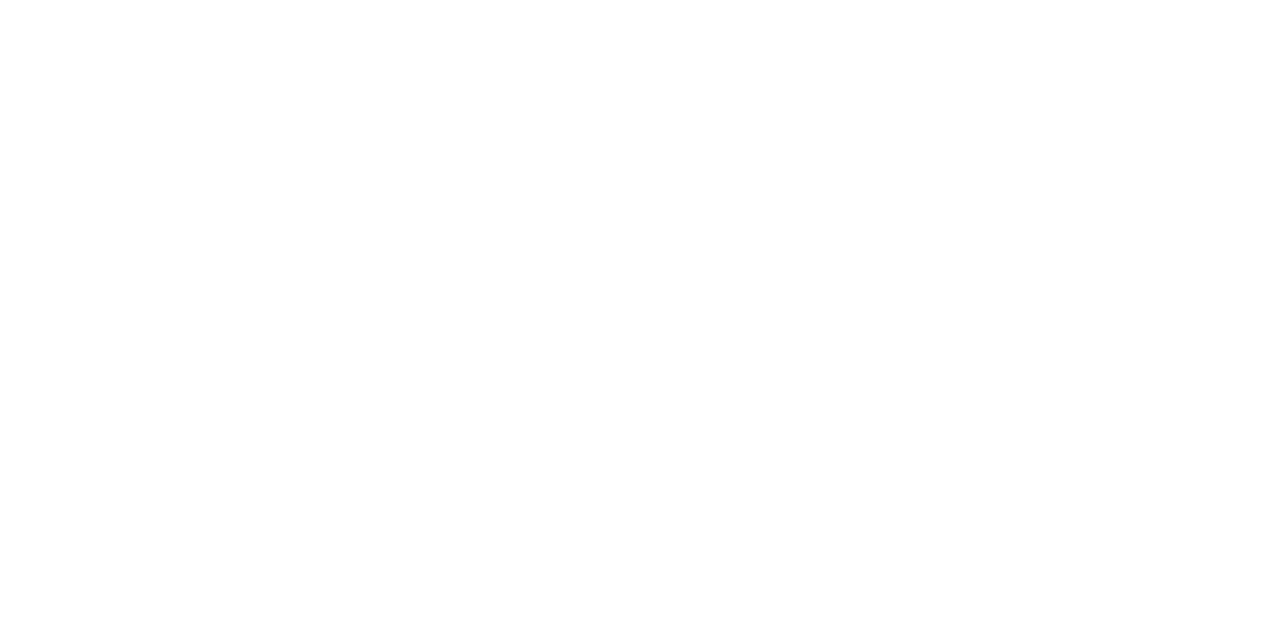
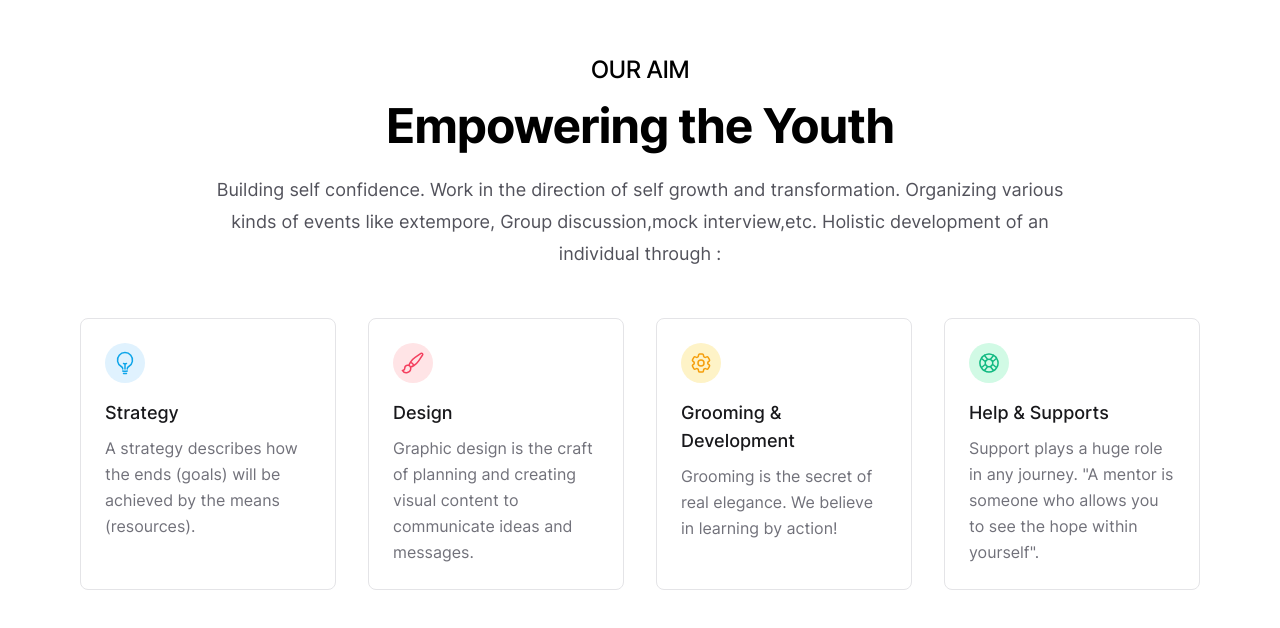
Before and after one commit to SamarthTMSL/website, a Next.js app: page / in a window 1280 px wide. Shown: the part 1363-1991 px from the top of the page. Before the commit the page ends 1225 px from the top, so only its background shows below. Built offline with nearby package versions, Linux system fonts and the light colour scheme.

Commit message:
feat: add our aim section

```diff
--- a/src/pages/index.tsx
+++ b/src/pages/index.tsx
@@ -1,5 +1,11 @@
 import Button from "@/components/Button";
 import Hero from "@/components/Hero";
+import {
+  Cog6ToothIcon,
+  LifebuoyIcon,
+  LightBulbIcon,
+  PaintBrushIcon,
+} from "@heroicons/react/24/outline";
 import type { NextPage } from "next";
 
 const Home: NextPage = () => {
@@ -32,6 +38,88 @@
           </div>
         </div>
       </div>
+      <div id="aim" className="relative px-6 sm:-scroll-m-20 lg:px-8">
+        <div className="mx-auto max-w-6xl pt-20 pb-32 sm:pt-48 sm:pb-40">
+          <div>
+            <div>
+              <div data-aos="fade-up" className="mx-auto max-w-4xl">
+                <h1 className="pb-4 text-center text-lg font-medium tracking-tight sm:text-2xl">
+                  OUR AIM
+                </h1>
+                <h1 className="text-center text-4xl font-bold tracking-tight sm:text-5xl">
+                  Empowering the Youth
+                </h1>
+                <p className="mt-6 text-center text-lg leading-8 text-zinc-600">
+                  Building self confidence. Work in the direction of self growth
+                  and transformation. Organizing various kinds of events like
+                  extempore, Group discussion,mock interview,etc. Holistic
+                  development of an individual through :
+                </p>
+              </div>
+
+              <div className="mt-8 flex flex-wrap space-y-6 sm:space-y-0">
+                <div data-aos="zoom-in" className="sm:p-4 md:w-1/2 xl:w-1/4">
+                  <div className="h-full rounded-lg border border-zinc-200 p-6 transition-all duration-200 ease-in-out hover:shadow-xl">
+                    <div className="mb-4 inline-flex h-10 w-10 items-center justify-center rounded-full bg-sky-100 text-sky-500">
+                      <LightBulbIcon className="h-6 w-6" aria-hidden="true" />
+                    </div>
+                    <h2 className="mb-2 text-lg font-medium text-zinc-900">
+                      Strategy
+                    </h2>
+                    <p className="text-base leading-relaxed text-zinc-500">
+                      A strategy describes how the ends (goals) will be achieved
+                      by the means (resources).
+                    </p>
+                  </div>
+                </div>
+                <div data-aos="zoom-in" className="sm:p-4 md:w-1/2 xl:w-1/4">
+                  <div className="h-full rounded-lg border border-zinc-200 p-6 transition-all duration-200 ease-in-out hover:shadow-xl">
+                    <div className="mb-4 inline-flex h-10 w-10 items-center justify-center rounded-full bg-rose-100 text-rose-500">
+                      <PaintBrushIcon className="h-6 w-6" aria-hidden="true" />
+                    </div>
+                    <h2 className="mb-2 text-lg font-medium text-zinc-900">
+                      Design
+                    </h2>
+                    <p className="text-base leading-relaxed text-zinc-500">
+                      Graphic design is the craft of planning and creating
+                      visual content to communicate ideas and messages.
+                    </p>
+                  </div>
+                </div>
+                <div data-aos="zoom-in" className="sm:p-4 md:w-1/2 xl:w-1/4">
+                  <div className="h-full rounded-lg border border-zinc-200 p-6 transition-all duration-200 ease-in-out hover:shadow-xl">
+                    <div className="mb-4 inline-flex h-10 w-10 items-center justify-center rounded-full bg-amber-100 text-amber-500">
+                      <Cog6ToothIcon className="h-6 w-6" aria-hidden="true" />
+                    </div>
+                    <h2 className="mb-2 text-lg font-medium text-zinc-900">
+                      Grooming & Development
+                    </h2>
+                    <p className="text-base leading-relaxed text-zinc-500">
+                      Grooming is the secret of real elegance. We believe in
+                      learning by action!
+                    </p>
+                  </div>
+                </div>
+                <div data-aos="zoom-in" className="sm:p-4 md:w-1/2 xl:w-1/4">
+                  <div className="h-full rounded-lg border border-zinc-200 p-6 transition-all duration-200 ease-in-out hover:shadow-xl">
+                    <div className="mb-4 inline-flex h-10 w-10 items-center justify-center rounded-full bg-emerald-100 text-emerald-500">
+                      <LifebuoyIcon className="h-6 w-6" aria-hidden="true" />
+                    </div>
+                    <h2 className="mb-2 text-lg font-medium text-zinc-900">
+                      Help & Supports
+                    </h2>
+                    <p className="text-base leading-relaxed text-zinc-500">
+                      Support plays a huge role in any journey. &quot;A mentor
+                      is someone who allows you to see the hope within
+                      yourself&quot;.
+                    </p>
+                  </div>
+                </div>
+              </div>
+            </div>
+          </div>
+        </div>
+      </div>
     </>
   );
 };
```
